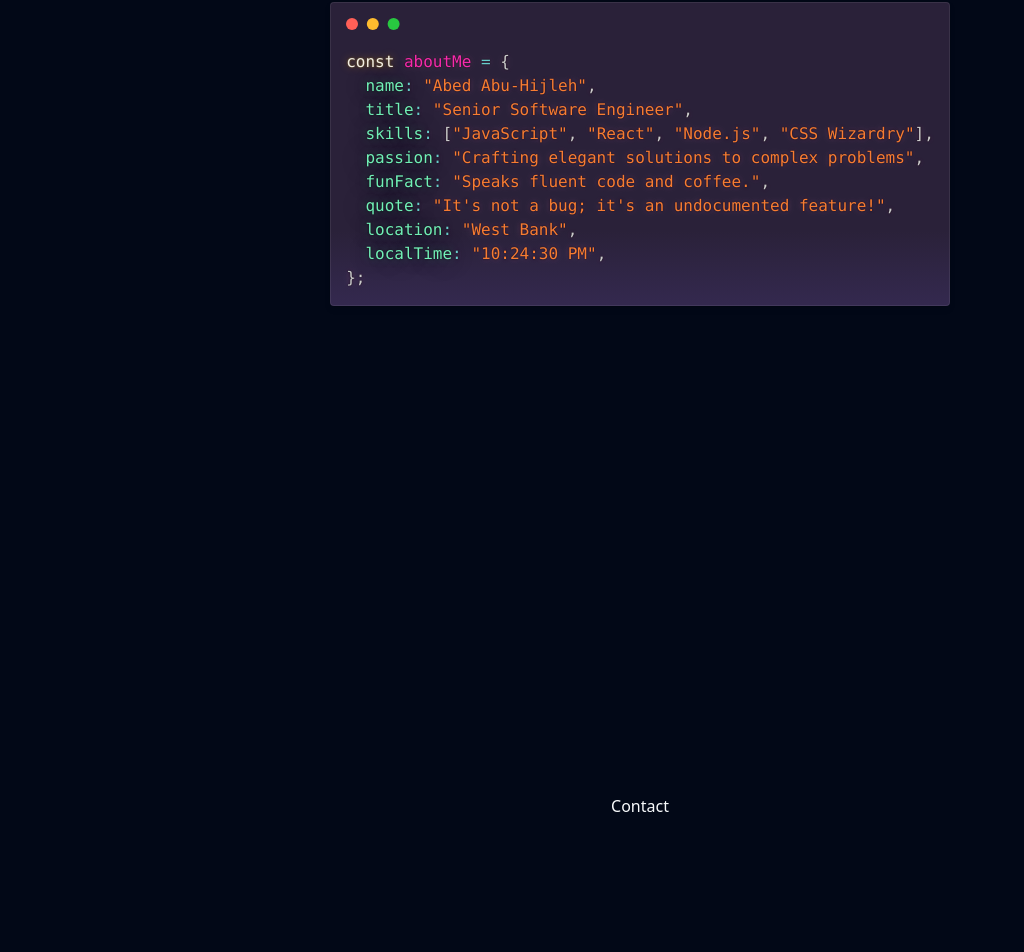
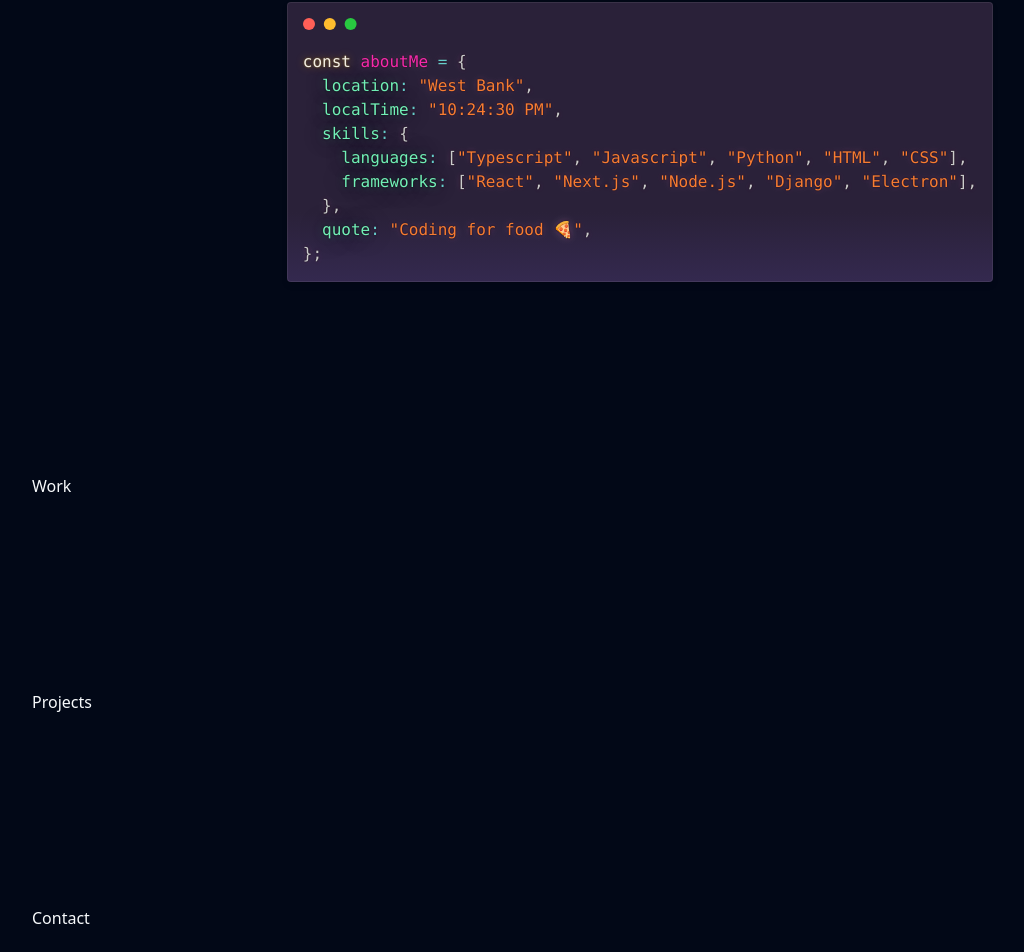
Before and after one commit to aabuhijleh/portfolio-v1, a Next.js app: page / in a window 1280 px wide. Shown: the part 894-1846 px from the top of the page, without its empty margins (0-1024 px from the left). Built offline with nearby package versions, Linux system fonts and the light colour scheme.

Commit message:
feat: improve about section

```diff
--- a/app/page.tsx
+++ b/app/page.tsx
@@ -1,12 +1,16 @@
 import { Hero } from "~/components/hero";
 import { About } from "~/components/about";
 import { Contact } from "~/components/contact";
+import { Work } from "~/components/work";
+import { Projects } from "~/components/projects";
 
 export default function Home() {
   return (
     <main className="mx-auto max-w-screen-xl px-8">
       <Hero />
       <About />
+      <Work />
+      <Projects />
       <Contact />
     </main>
   );
--- a/components/about.tsx
+++ b/components/about.tsx
@@ -9,23 +9,48 @@
 import { useInterval } from "~/hooks/useInterval";
 import { cn } from "~/lib/utils";
 import styles from "./about.module.css";
+import { useIsMobile } from "~/hooks/useIsMobile";
 
 dayjs.extend(utc);
 dayjs.extend(timezone);
 
 export const About = () => {
   const [time, setTime] = useState<dayjs.Dayjs | null>(null);
+  const isMobile = useIsMobile();
 
-  const codeString = `const aboutMe = {
-  name: "Abed Abu-Hijleh",
-  title: "Senior Software Engineer",
-  skills: ["JavaScript", "React", "Node.js", "CSS Wizardry"],
-  passion: "Crafting elegant solutions to complex problems",
-  funFact: "Speaks fluent code and coffee.",
-  quote: "It's not a bug; it's an undocumented feature!",
+  const codeStringDesktop = `const aboutMe = {
   location: "West Bank",
   localTime: "${time?.format("h:mm:ss A") ?? "N/A"}",
+  skills: {
+    languages: ["Typescript", "Javascript", "Python", "HTML", "CSS"],
+    frameworks: ["React", "Next.js", "Node.js", "Django", "Electron"],
+  },
+  quote: "Coding for food 🍕",
 };`;
+
+  const codeStringMobile = `const aboutMe = {
+    location: "West Bank",
+    localTime: "${time?.format("h:mm:ss A") ?? "N/A"}",
+    skills: {
+      languages: [
+        "Typescript",
+        "Javascript",
+        "Python",
+        "HTML",
+        "CSS",
+      ],
+      frameworks: [
+        "React",
+        "Next.js",
+        "Node.js",
+        "Django",
+        "Electron",
+      ],
+    },
+    quote: "Coding for food 🍕",
+};`;
+
+  const codeString = isMobile ? codeStringMobile : codeStringDesktop;
 
   useEffect(() => {
     // Set in useEffect to avoid hydration error
@@ -38,17 +63,15 @@
   }, 1000);
 
   return (
-    <section
-      id="about"
-      className={cn("flex items-center justify-center py-24")}
-    >
+    <section id="about" className={cn("flex justify-center py-24")}>
       <div>
         <SyntaxHighlighter
-          className={cn(styles.editor, "shadow")}
+          className={cn(styles.editor, "rounded shadow")}
           language="javascript"
           style={synthwave84}
-          customStyle={{
-            borderRadius: "0.25rem",
+          wrapLines
+          lineProps={{
+            style: { whiteSpace: "pre-wrap" },
           }}
         >
           {codeString}
--- a/components/contact.tsx
+++ b/components/contact.tsx
@@ -1,10 +1,7 @@
 export const Contact = () => {
   return (
-    <section
-      id="contact"
-      className="mt-1 flex min-h-svh items-center justify-center"
-    >
-      <div>Contact</div>
+    <section id="contact" className="py-24">
+      Contact
     </section>
   );
 };
--- a/components/hero.tsx
+++ b/components/hero.tsx
@@ -56,7 +56,7 @@
               key={link.href}
               className={cn(isIntersecting && "animate-fade-up")}
               style={{
-                animationDelay: `${index * 150 + 500}ms`,
+                animationDelay: `${index * 150 + 1200}ms`,
               }}
             >
               <a
--- /dev/null
+++ b/components/projects.tsx
@@ -0,0 +1,7 @@
+export const Projects = () => {
+  return (
+    <section id="projects" className="py-24">
+      Projects
+    </section>
+  );
+};
--- /dev/null
+++ b/components/work.tsx
@@ -0,0 +1,7 @@
+export const Work = () => {
+  return (
+    <section id="work" className="py-24">
+      Work
+    </section>
+  );
+};
--- a/hooks/useIntersecting.ts
+++ b/hooks/useIntersecting.ts
@@ -10,8 +10,6 @@
       entries.forEach((entry) => {
         if (entry.isIntersecting) {
           setIsIntersecting(true);
-        } else {
-          setIsIntersecting(false);
         }
       });
     });
--- /dev/null
+++ b/hooks/useIsMobile.ts
@@ -0,0 +1,21 @@
+import * as React from "react";
+
+const MOBILE_BREAKPOINT = 768;
+
+export function useIsMobile() {
+  const [isMobile, setIsMobile] = React.useState<boolean | undefined>(
+    undefined,
+  );
+
+  React.useEffect(() => {
+    const mql = window.matchMedia(`(max-width: ${MOBILE_BREAKPOINT}px)`);
+    const onChange = () => {
+      setIsMobile(window.innerWidth <= MOBILE_BREAKPOINT);
+    };
+    mql.addEventListener("change", onChange);
+    setIsMobile(window.innerWidth <= MOBILE_BREAKPOINT);
+    return () => mql.removeEventListener("change", onChange);
+  }, []);
+
+  return !!isMobile;
+}
```
